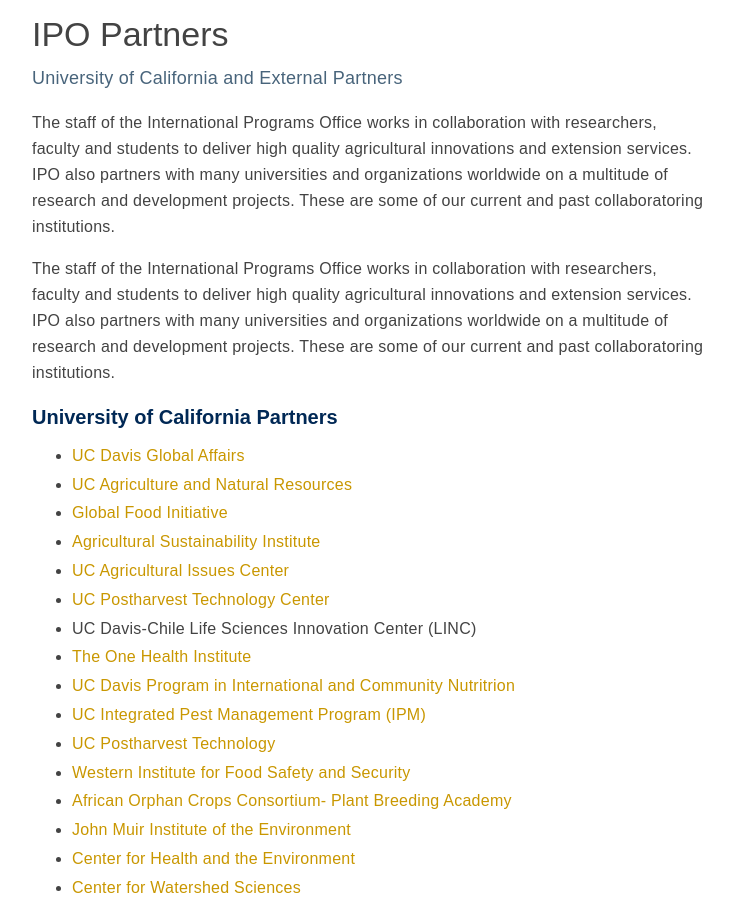
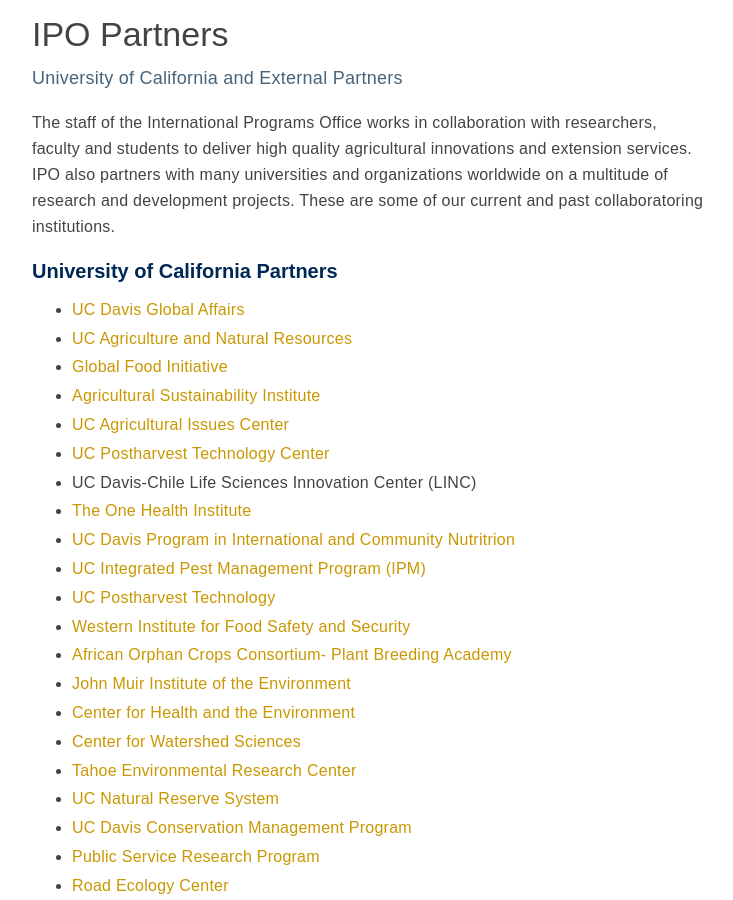
Before and after one commit to ucdavis/ip, a Jekyll site: the page built from research/partners.html, in a window 1280 px wide and 900 px high, scrolled down 393 px. Shown: the whole window, without its empty margins (96-829 px from the left). Built offline with Jekyll 4.4.1, drawn with Linux system fonts in a browser that asks for light colours; nearby versions of some CDN libraries.

Commit message:
changing simple formatting on "partners"

```diff
--- a/research/partners.html
+++ b/research/partners.html
@@ -9,7 +9,6 @@
 
     <p class="lead"> University of California and External Partners</p>
 
-    <p>The staff of the International Programs Office works in collaboration with researchers, faculty and students to deliver high quality agricultural innovations and extension services. IPO also partners with many universities and organizations worldwide on a multitude of research and development projects. These are some of our current and past collaboratoring institutions. </p>
     <p>The staff of the International Programs Office works in collaboration with researchers, faculty and students to deliver high quality agricultural
       innovations and extension services. IPO also partners with many universities and organizations worldwide on a multitude of research and development
       projects. These are some of our current and past collaboratoring institutions. </p>
```
